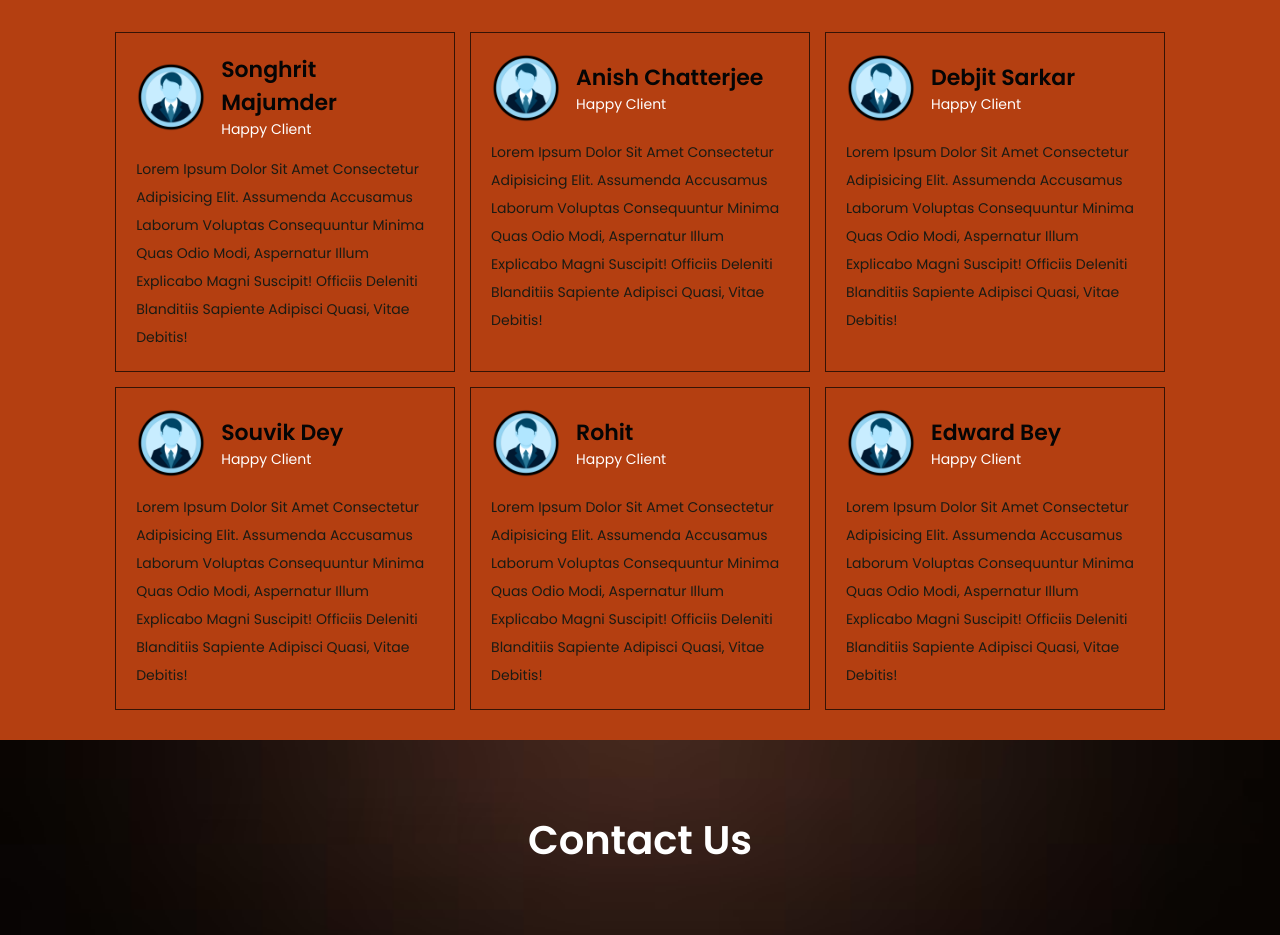
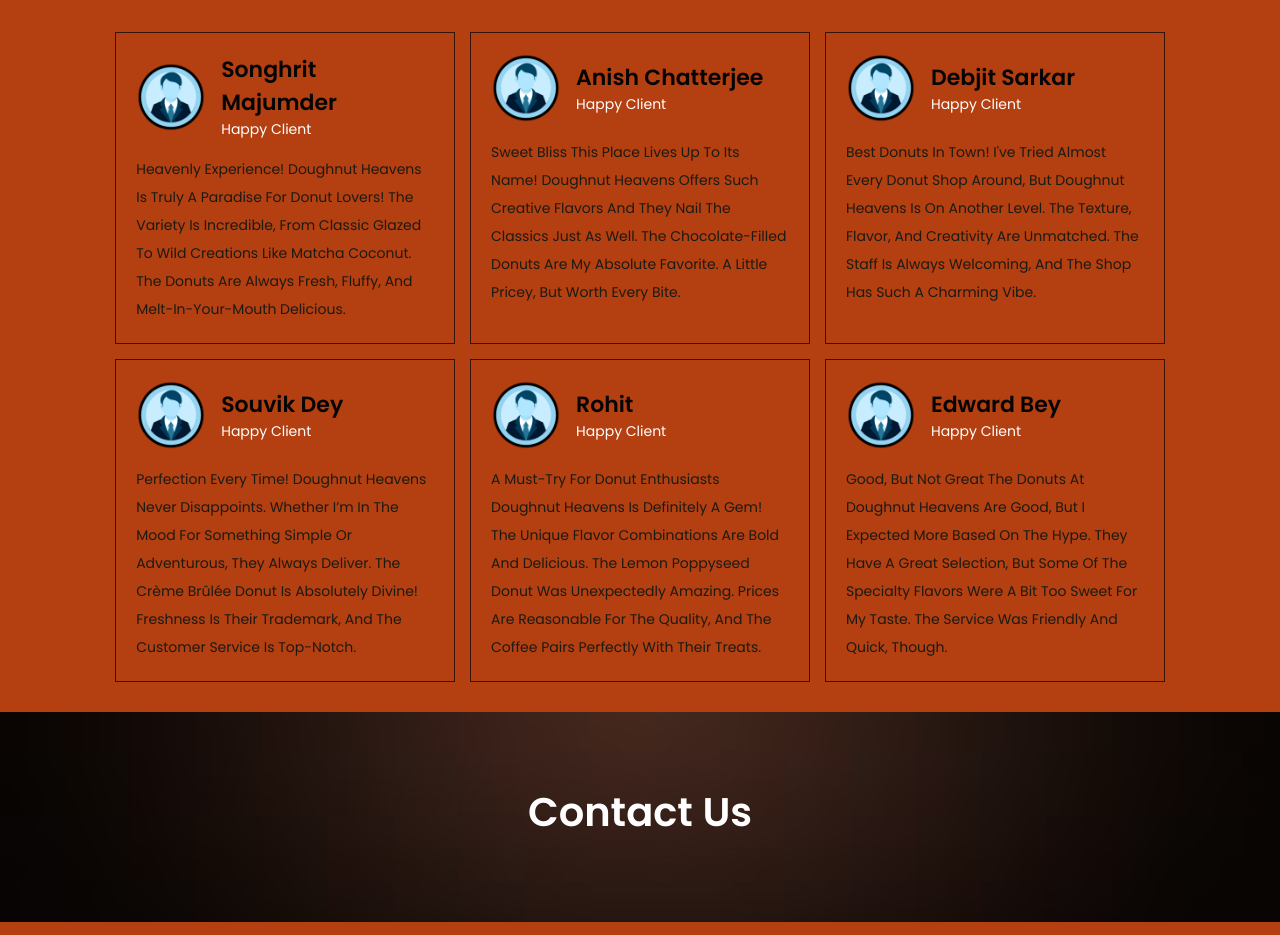
Before and after one commit to Anish-000/Donut-Frontend, a plain HTML site: page index.html in a window 1280 px wide. Shown: the part 3940-4875 px from the top of the page. Drawn offline with Linux system fonts and the light colour scheme.

Commit message:
index.html

```diff
--- a/index.html
+++ b/index.html
@@ -423,7 +423,8 @@
                     <span>Happy Client</span>
                 </div>
             </div>
-            <p>Lorem ipsum dolor sit amet consectetur adipisicing elit. Assumenda accusamus laborum voluptas consequuntur minima quas odio modi, aspernatur illum explicabo magni suscipit! Officiis deleniti blanditiis sapiente adipisci quasi, vitae debitis!</p>
+            <p>Heavenly Experience!
+                Doughnut Heavens is truly a paradise for donut lovers! The variety is incredible, from classic glazed to wild creations like matcha coconut. The donuts are always fresh, fluffy, and melt-in-your-mouth delicious.</p>
         </div>
 
         <div class="box">
@@ -434,7 +435,8 @@
                     <span>Happy Client</span>
                 </div>
             </div>
-            <p>Lorem ipsum dolor sit amet consectetur adipisicing elit. Assumenda accusamus laborum voluptas consequuntur minima quas odio modi, aspernatur illum explicabo magni suscipit! Officiis deleniti blanditiis sapiente adipisci quasi, vitae debitis!</p>
+            <p>Sweet Bliss
+                This place lives up to its name! Doughnut Heavens offers such creative flavors and they nail the classics just as well. The chocolate-filled donuts are my absolute favorite. A little pricey, but worth every bite.</p>
         </div>
 
         <div class="box">
@@ -445,7 +447,8 @@
                     <span>Happy Client</span>
                 </div>
             </div>
-            <p>Lorem ipsum dolor sit amet consectetur adipisicing elit. Assumenda accusamus laborum voluptas consequuntur minima quas odio modi, aspernatur illum explicabo magni suscipit! Officiis deleniti blanditiis sapiente adipisci quasi, vitae debitis!</p>
+            <p>Best Donuts in Town!
+                I've tried almost every donut shop around, but Doughnut Heavens is on another level. The texture, flavor, and creativity are unmatched. The staff is always welcoming, and the shop has such a charming vibe.</p>
         </div>
 
         <div class="box">
@@ -456,7 +459,8 @@
                     <span>Happy Client</span>
                 </div>
             </div>
-            <p>Lorem ipsum dolor sit amet consectetur adipisicing elit. Assumenda accusamus laborum voluptas consequuntur minima quas odio modi, aspernatur illum explicabo magni suscipit! Officiis deleniti blanditiis sapiente adipisci quasi, vitae debitis!</p>
+            <p>Perfection Every Time!
+                Doughnut Heavens never disappoints. Whether I’m in the mood for something simple or adventurous, they always deliver. The crème brûlée donut is absolutely divine! Freshness is their trademark, and the customer service is top-notch.</p>
         </div>
 
         <div class="box">
@@ -467,7 +471,8 @@
                     <span>Happy Client</span>
                 </div>
             </div>
-            <p>Lorem ipsum dolor sit amet consectetur adipisicing elit. Assumenda accusamus laborum voluptas consequuntur minima quas odio modi, aspernatur illum explicabo magni suscipit! Officiis deleniti blanditiis sapiente adipisci quasi, vitae debitis!</p>
+            <p>A Must-Try for Donut Enthusiasts
+                Doughnut Heavens is definitely a gem! The unique flavor combinations are bold and delicious. The lemon poppyseed donut was unexpectedly amazing. Prices are reasonable for the quality, and the coffee pairs perfectly with their treats.</p>
         </div>
 
         <div class="box">
@@ -478,7 +483,8 @@
                     <span>Happy Client</span>
                 </div>
             </div>
-            <p>Lorem ipsum dolor sit amet consectetur adipisicing elit. Assumenda accusamus laborum voluptas consequuntur minima quas odio modi, aspernatur illum explicabo magni suscipit! Officiis deleniti blanditiis sapiente adipisci quasi, vitae debitis!</p>
+            <p>Good, But Not Great
+                The donuts at Doughnut Heavens are good, but I expected more based on the hype. They have a great selection, but some of the specialty flavors were a bit too sweet for my taste. The service was friendly and quick, though.</p>
         </div>
     </section>
 
```
